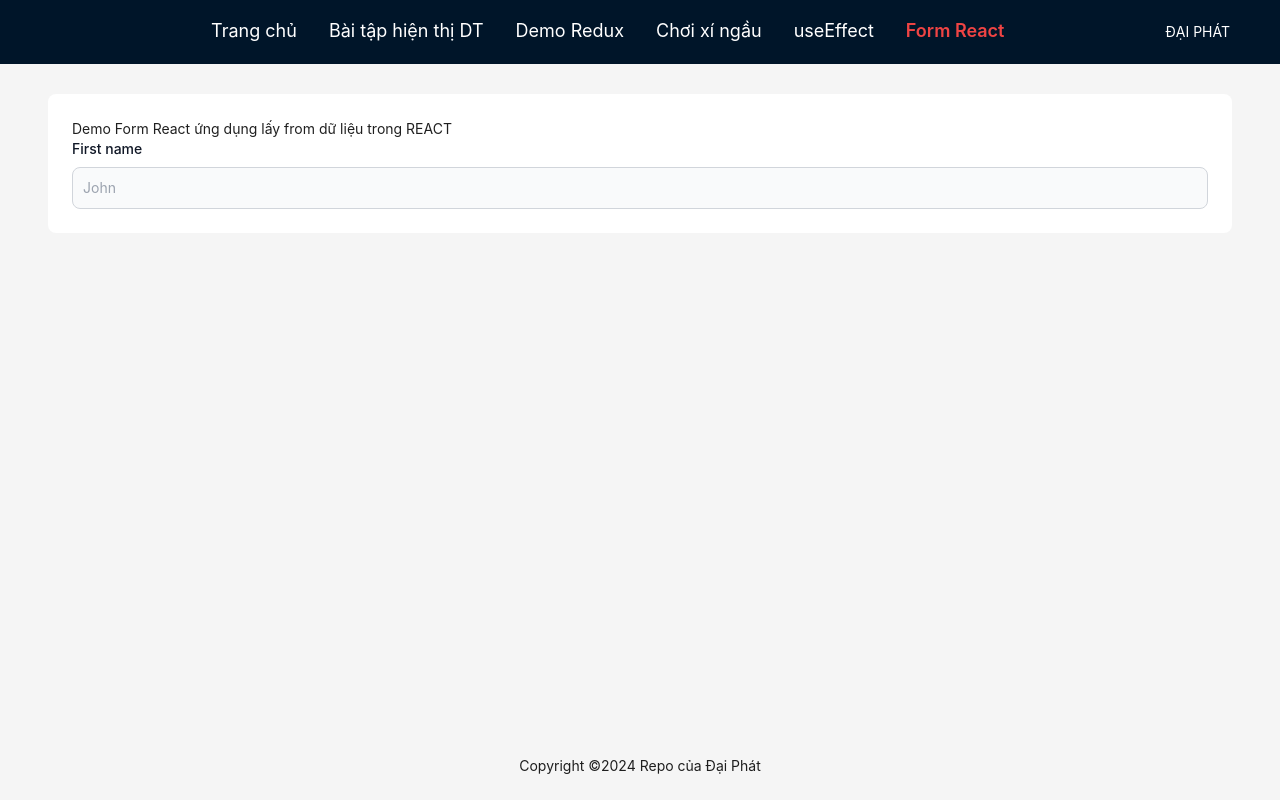
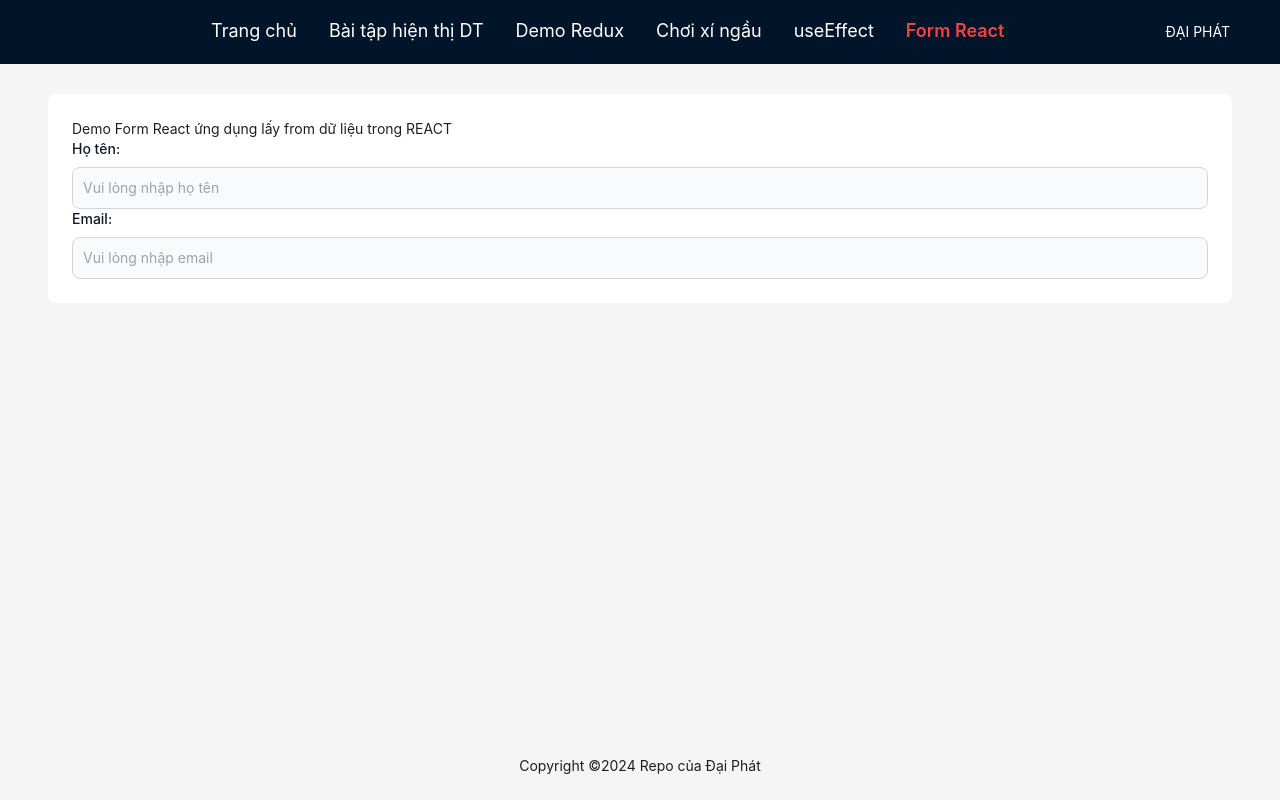
Before and after one commit to delee03/basic_react, a React (Vite) app: page /demo-form-react in a window 1280 px wide. Built offline with nearby package versions, Linux system fonts and the light colour scheme.

Commit message:
dom form get data, use Callback, useMemo

```diff
--- a/src/components/DemoFormReact/DemoFormReact.jsx
+++ b/src/components/DemoFormReact/DemoFormReact.jsx
@@ -1,25 +1,52 @@
-import React from "react";
+import React, { useState } from "react";
 
 const DemoFormReact = () => {
+    const [value, setvalue] = useState({
+        hoTen: "",
+        email: "",
+    });
+    console.log(value);
+    const handleOnchange = (event) => {
+        const id = event.target.id;
+        setvalue({ ...value, [id]: event.target.value });
+    };
     return (
         <div>
             <h2>Demo Form React ứng dụng lấy from dữ liệu trong REACT</h2>
-            <form
-                action="
-            "
-            >
+            <form>
                 <div>
                     <label
                         htmlFor="first_name"
                         className="block mb-2 text-sm font-medium text-gray-900"
                     >
-                        First name
+                        Họ tên:
                     </label>
                     <input
                         type="text"
-                        id="first_name"
+                        value={value.hoTen}
+                        onChange={handleOnchange}
+                        id="hoTen"
                         className="bg-gray-50 border border-gray-300 text-gray-900 text-sm rounded-lg focus:ring-blue-500 focus:border-blue-500 block w-full p-2.5 "
-                        placeholder="John"
+                        placeholder="Vui lòng nhập họ tên"
+                    />
+                </div>
+                <div>
+                    <label
+                        htmlFor="first_name"
+                        className="block mb-2 text-sm font-medium text-gray-900"
+                    >
+                        Email:
+                    </label>
+                    <input
+                        type="text"
+                        value={value.email}
+                        onChange={(e) => {
+                            const id = e.target.id;
+                            setvalue({ ...value, [id]: e.target.value });
+                        }}
+                        id="email"
+                        className="bg-gray-50 border border-gray-300 text-gray-900 text-sm rounded-lg focus:ring-blue-500 focus:border-blue-500 block w-full p-2.5 "
+                        placeholder="Vui lòng nhập email"
                     />
                 </div>
             </form>
--- a/src/components/DemoUseEffect/DemoUseEffect.jsx
+++ b/src/components/DemoUseEffect/DemoUseEffect.jsx
@@ -40,11 +40,11 @@ const DemoUseEffect = () => {
     }
     const [number, setNumber] = useState("");
     //use Callback đc sử dụng khi chusgn ta cần quản lí 1 function
-    //có nên dc render lại khi component rerender hay không
+    //có nên dc render lại khi component re render hay không
     //các tham số trong dependencies của useCallBack giúp thực hiện kiểm tra
     //khi nào thì function đó nên render lại để lấy dữ liệu mới
 
-    const functionCallback = useCallback(render, [number]);
+    const functionCallback = useCallback(render, [listShoe]);
 
     return (
         <div>
--- a/src/components/DemoUseEffect/DemoUseEffectDetail.jsx
+++ b/src/components/DemoUseEffect/DemoUseEffectDetail.jsx
@@ -1,4 +1,4 @@
-import React, { useEffect, useMemo, useState } from "react";
+import React, { useEffect, useMemo, useRef, useState } from "react";
 import { Link, useParams, useSearchParams } from "react-router-dom";
 import axios from "axios";
 
@@ -45,10 +45,36 @@ const DemoUseEffectDetail = () => {
         };
     });
 
+    const refCustom = useRef(null);
+    const refInput = useRef(null);
+
     return (
         <>
-            {/* {randomMemmo} */}
-            {random}
+            <input
+                type="text"
+                ref={refInput}
+                onChange={(e) => {
+                    // console.log(e.target.value);
+                    console.log(refInput.current.value);
+                }}
+                placeholder="Nhập năm sinh"
+            />
+
+            <p>{refInput?.current?.value}</p>
+
+            <button
+                onClick={() => {
+                    refCustom.current.scrollIntoView({
+                        behavior: "smooth",
+                        block: "center",
+                    });
+                }}
+                className="py-2 px-5 bg-black text-white rounded-md"
+            >
+                Bấm vào để xem
+            </button>
+            {randomMemmo}
+            {/* {random} */}
             <input
                 type="text"
                 className="p-2 border-black rounded-md"
@@ -90,7 +116,37 @@ const DemoUseEffectDetail = () => {
                     </div>
                 )}
             </div>
-            <div>
+            <br />
+            <br />
+            <br />
+            <br />
+            <br />
+            <br />
+            <br />
+            <br />
+            <br />
+            <br />
+            <br />
+            <br />
+            <br />
+            <br />
+            <br />
+            <br />
+            <br />
+            <br />
+            <br />
+            <br />
+            <br />
+            <br />
+            <br />
+            <br />
+            <br />
+            <br />
+            <br />
+            <br />
+            <br />
+            <br />
+            <div ref={refCustom}>
                 {/* Sản phẩm liên quan */}
                 <h3>Các sản phẩm liên quan</h3>
                 {shoe.relatedProducts?.map((item, index) => {
```
